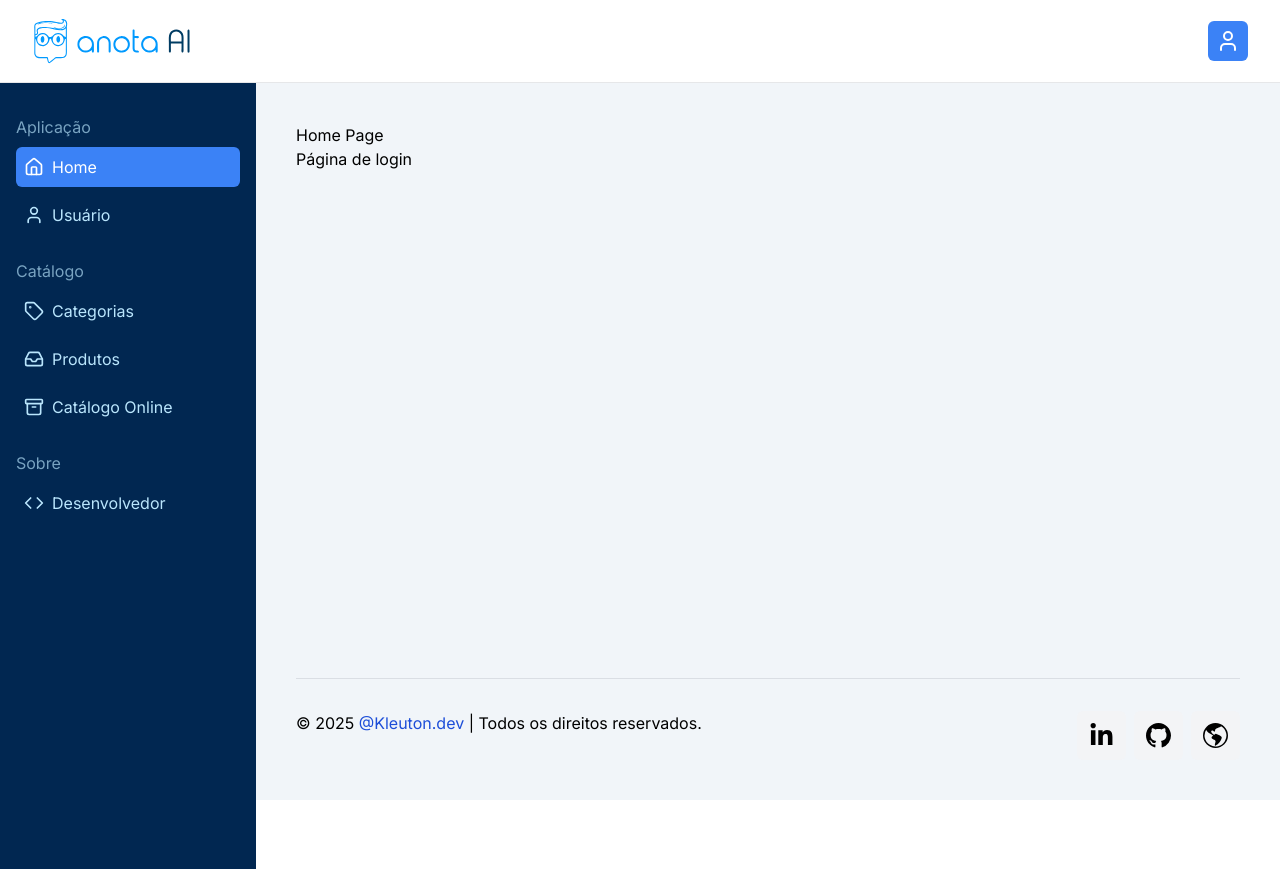
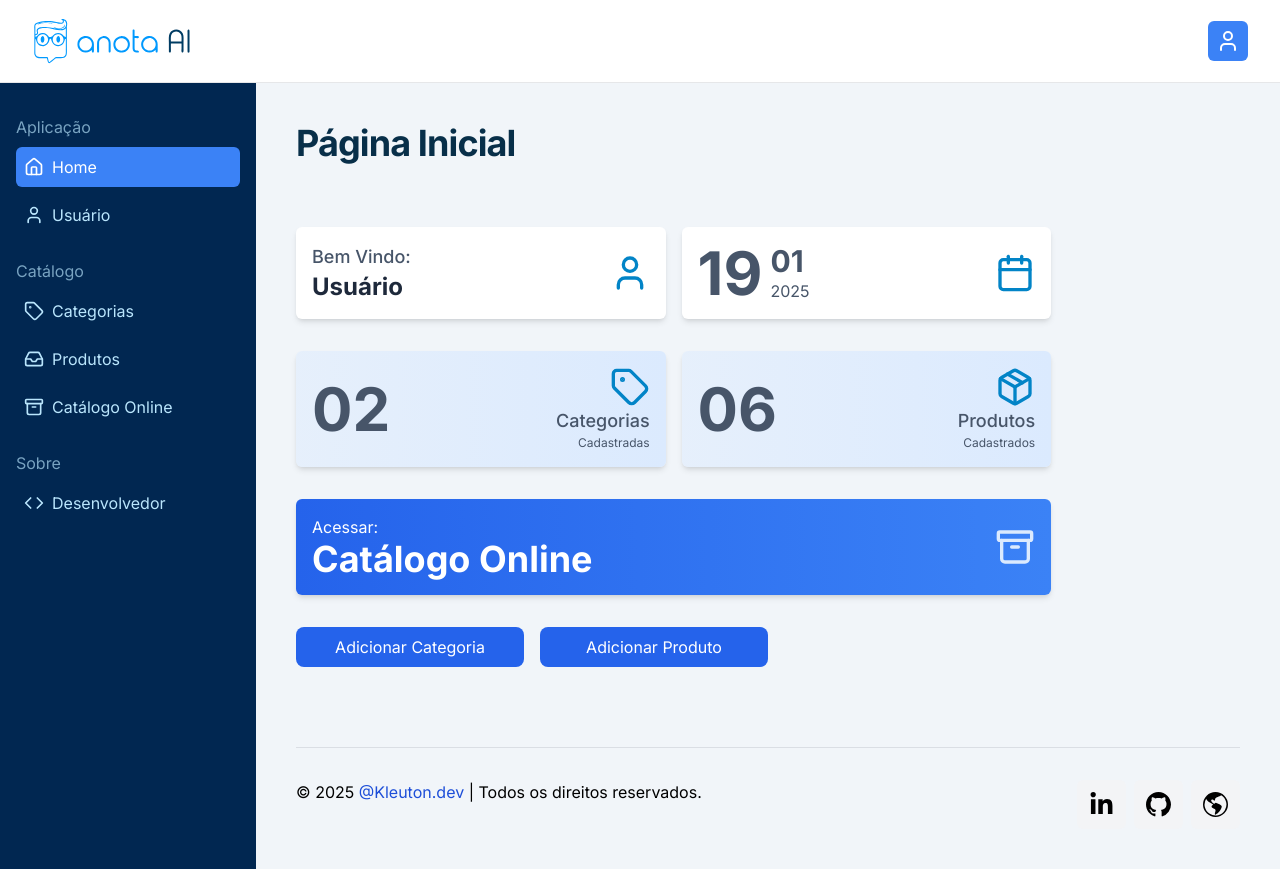
Before and after one commit to kleutons/node-fullstack-anotaai, a React (Vite) app in the folder frontend/: page / in a window 1280 px wide. Before the commit the page ends 800 px from the top, so only its background shows below. Built offline with nearby package versions, Linux system fonts and the light colour scheme.

Commit message:
feat: implement home page and title page and button primary

```diff
--- a/frontend/src/app/HomePage.tsx
+++ b/frontend/src/app/HomePage.tsx
@@ -1,10 +1,100 @@
-import { Link } from "react-router";
+import { useState, useEffect } from 'react';
+import { User, Calendar, Tag, Package, Archive } from 'lucide-react';
+import { Link } from 'react-router';
+import TitlePage from '../components/dashboard/TitlePage';
+import ButtonPrimay from '../components/dashboard/ButtonPrimay';
 
-export default function HomePage(){
-    return(
+export default function HomePage() {
+    const [currentDate, setCurrentDate] = useState({
+        day: '',
+        month: '',
+        year: ''
+    });
+
+    useEffect(() => {
+        const date = new Date();
+        setCurrentDate({
+            day: date.getDate().toString().padStart(2, '0'),
+            month: (date.getMonth() + 1).toString().padStart(2, '0'), // January is 0!
+            year: date.getFullYear().toString()
+        });
+    }, []);
+
+    return (
         <>
-            <h1>Home Page</h1>
-            <Link to={'/login'}>Página de login</Link>
+            <TitlePage text="Página Inicial" />
+
+            <section className="flex flex-col gap-8 py-10 w-full text-slate-600">
+                <div className="flex flex-col md:flex-row gap-4 max-w-full lg:max-w-[80%] ">
+                    <div className="p-4 flex-1 rounded-md bg-white shadow-md transition-transform transform">
+                        <div className="flex items-center justify-between">
+                            <div>
+                                <p className="text-lg font-medium">Bem Vindo:</p>
+                                <h3 className="text-2xl text-slate-800 font-semibold">Usuário</h3>
+                            </div>
+                            <User className="text-sky-600 " size={40} />
+                        </div>
+                    </div>
+
+                    <div className="p-4 flex-1 rounded-md bg-white shadow-md transition-transform transform">
+                        <div className="flex items-center justify-between">
+                            <div className="flex gap-2">
+                                <span className="text-6xl gap-1 font-bold">{currentDate.day}</span>
+                                <p className="flex flex-col">
+                                    <span className="text-3xl font-bold">{currentDate.month}</span>
+                                    <span>{currentDate.year}</span>
+                                </p>
+                            </div>
+                            <Calendar className="text-sky-600 " size={40} />
+                        </div>
+                    </div>
+                </div>
+
+                <div className="flex flex-col md:flex-row gap-4 max-w-full lg:max-w-[80%] ">
+                    <div className="p-4 flex-1 rounded-md bg-gradient-to-r from-blue-100/50 to-blue-100 shadow-md transition-transform transform">
+                        <div className="flex items-center justify-between">
+                            <h3 className="text-6xl font-bold">02</h3>
+                            <div className="w-full flex flex-col items-end">
+                                <Tag className="text-sky-600 " size={40} />
+                                <h4 className="font-medium text-lg">Categorias</h4>
+                                <p className='text-xs'>Cadastradas</p>
+                            </div>
+                        </div>
+                    </div>
+
+                    <div className="p-4 flex-1 flex rounded-md bg-gradient-to-r from-blue-100/50 to-blue-100 shadow-md transition-transform transform">
+                        <div className="flex-1 flex items-center justify-between">
+                            <h3 className="text-6xl font-bold">06</h3>
+                            <div className="flex flex-col items-end">
+                                <Package className="text-sky-600 " size={40} />
+                                <h4 className="font-medium text-lg">Produtos</h4>
+                                <p className='text-xs'>Cadastrados</p>
+                            </div>
+                        </div>
+                    </div>
+                </div>
+
+                <Link to={"/catalog"}>
+                    <div className="flex flex-col md:flex-row gap-4 max-w-full lg:max-w-[80%] text-white ">
+                        <div className="p-4 flex-1 flex rounded-md bg-gradient-to-r from-blue-600 to-blue-500 shadow-md transition-transform transform hover:scale-105">
+                            <div className="flex-1 flex items-center justify-between">
+                                <div className='flex-1'>
+                                    <span>Acessar:</span>
+                                    <h3 className="text-4xl font-bold">Catálogo Online</h3>
+                                </div>
+                                <div className="flex flex-col items-end">
+                                    <Archive className="text-blue-100 " size={40} />
+                                </div>
+                            </div>
+                        </div>
+                    </div>
+                </Link>
+
+                <div className="flex flex-col md:flex-row gap-4 max-w-full lg:max-w-[50%] ">
+                    <ButtonPrimay text='Adicionar Categoria' link='/category' />
+                    <ButtonPrimay text='Adicionar Produto' link='/product' />
+                </div>
+            </section>
         </>
-    )
+    );
 }
--- /dev/null
+++ b/frontend/src/components/dashboard/ButtonPrimay.tsx
@@ -0,0 +1,28 @@
+import React from "react"
+import { useNavigate } from "react-router"
+
+interface ButtonPrimaryProps extends React.ButtonHTMLAttributes<HTMLButtonElement>{
+    text: string,
+    link?: string
+}
+
+export default function ButtonPrimay({text, link, ...props}:ButtonPrimaryProps){
+    if (!props.type)
+        props.type = 'button';
+
+    const navigate = useNavigate();
+    const handleClick = () => {
+        if(link)
+        navigate(link);
+    }
+
+    return (
+        <button
+            className="w-full py-2 px-4 bg-blue-600 text-white rounded-lg hover:bg-blue-700 transition-transform transform hover:scale-105"
+            onClick={handleClick}
+            {...props}
+        >
+            {text}
+        </button>
+    )
+}
--- /dev/null
+++ b/frontend/src/components/dashboard/TitlePage.tsx
@@ -0,0 +1,8 @@
+interface TitlePageProps{
+    text: string
+}
+export default function TitlePage({text}:TitlePageProps){
+    return <h1 className="mb-6 inline-block text-3xl md:text-4xl font-extrabold text-sky-950 tracking-tight">
+                {text}
+            </h1>
+}
```
